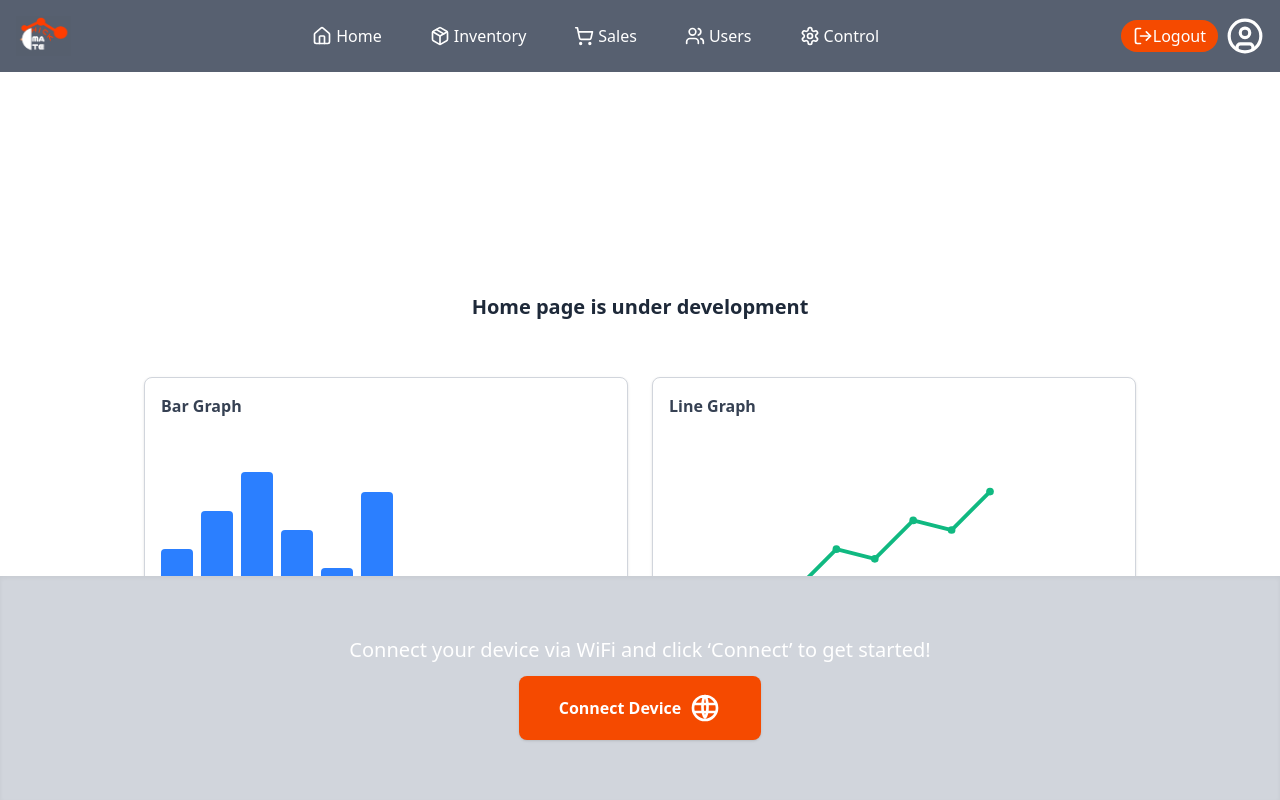
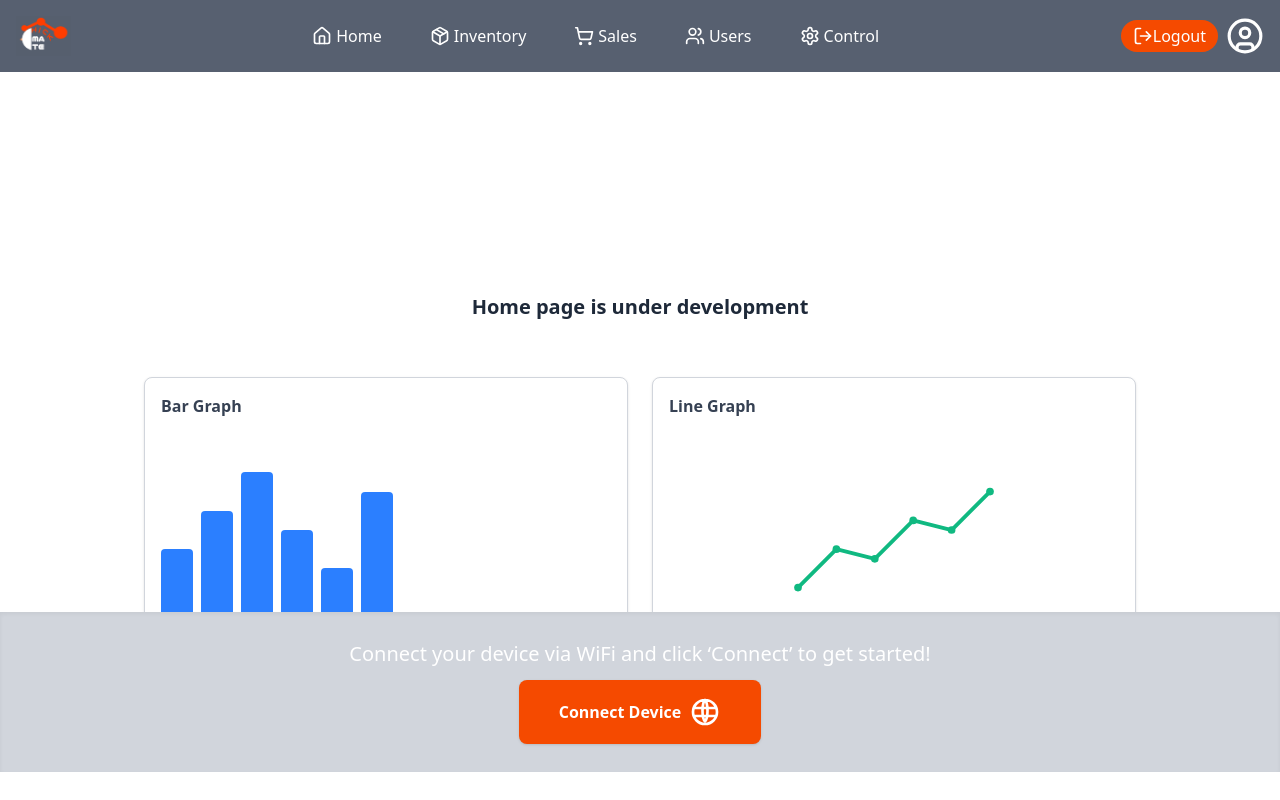
Before and after one commit to 05-14th/PMS, a React (Vite) app: page /homepage in a window 1280 px wide. Shown: the top 800 px of the page. Built offline with nearby package versions, Linux system fonts and the light colour scheme.

Commit message:
Adjust spacing connect button

```diff
--- a/src/pages/HomePage.tsx
+++ b/src/pages/HomePage.tsx
@@ -60,7 +60,7 @@ function HomePage() {
       </div>
 
       {/* Sticky Connect Button */}
-      <div className="sticky bottom-0 w-full bg-gray-300 py-15 px-4 flex flex-col items-center justify-center shadow-inner">
+      <div className="sticky bottom-7 w-full bg-gray-300 py-7 px-4 flex flex-col items-center justify-center shadow-inner">
         <h2 className="text-white text-center text-lg md:text-xl mb-3">
           Connect your device via WiFi and click ‘Connect’ to get started!
         </h2>
```
